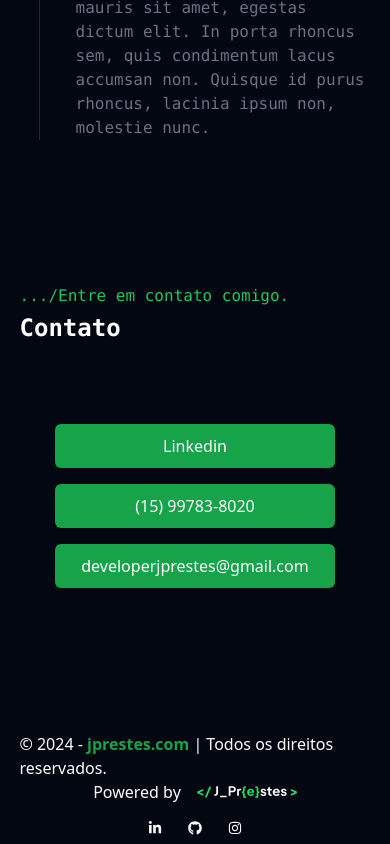
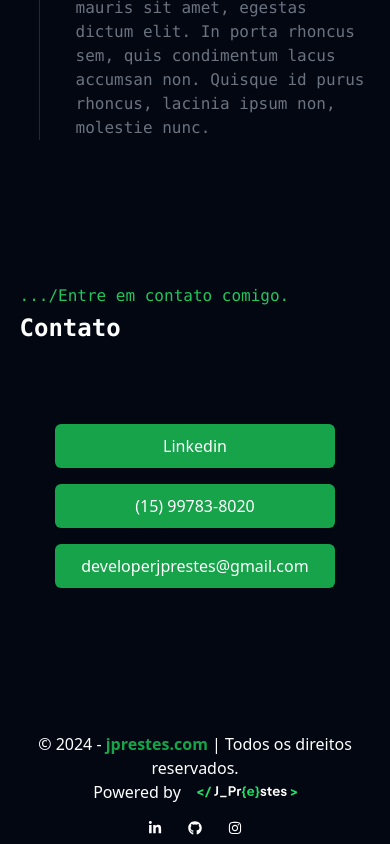
Before and after one commit to joaoclaudioprestes/my-portfolio, a Next.js app: page / in a window 390 px wide. Shown: the part 5461-6305 px from the top of the page. Built offline with nearby package versions, Linux system fonts and the light colour scheme.

Commit message:
Update index.tsx

```diff
--- a/src/components/footer/index.tsx
+++ b/src/components/footer/index.tsx
@@ -4,8 +4,8 @@ import { SocialIcons } from "../socialIcons";
 
 export const Footer = () => {
   return (
-    <footer className="w-[90vw] m-auto h-[10dvh] flex flex-col items-center justify-between md:items-center md:items-baseline md:flex-row md:w-[60vw] bg-[#030712]">
-      <p className="text-white">
+    <footer className="w-[95vw] m-auto h-[10dvh] flex flex-col items-center justify-between md:items-center md:items-baseline md:flex-row md:w-[60vw] bg-[#030712]">
+      <p className="text-white text-center">
         &copy; 2024 -{" "}
         <a href="" className="font-bold text-green-600">
           jprestes.com
```
